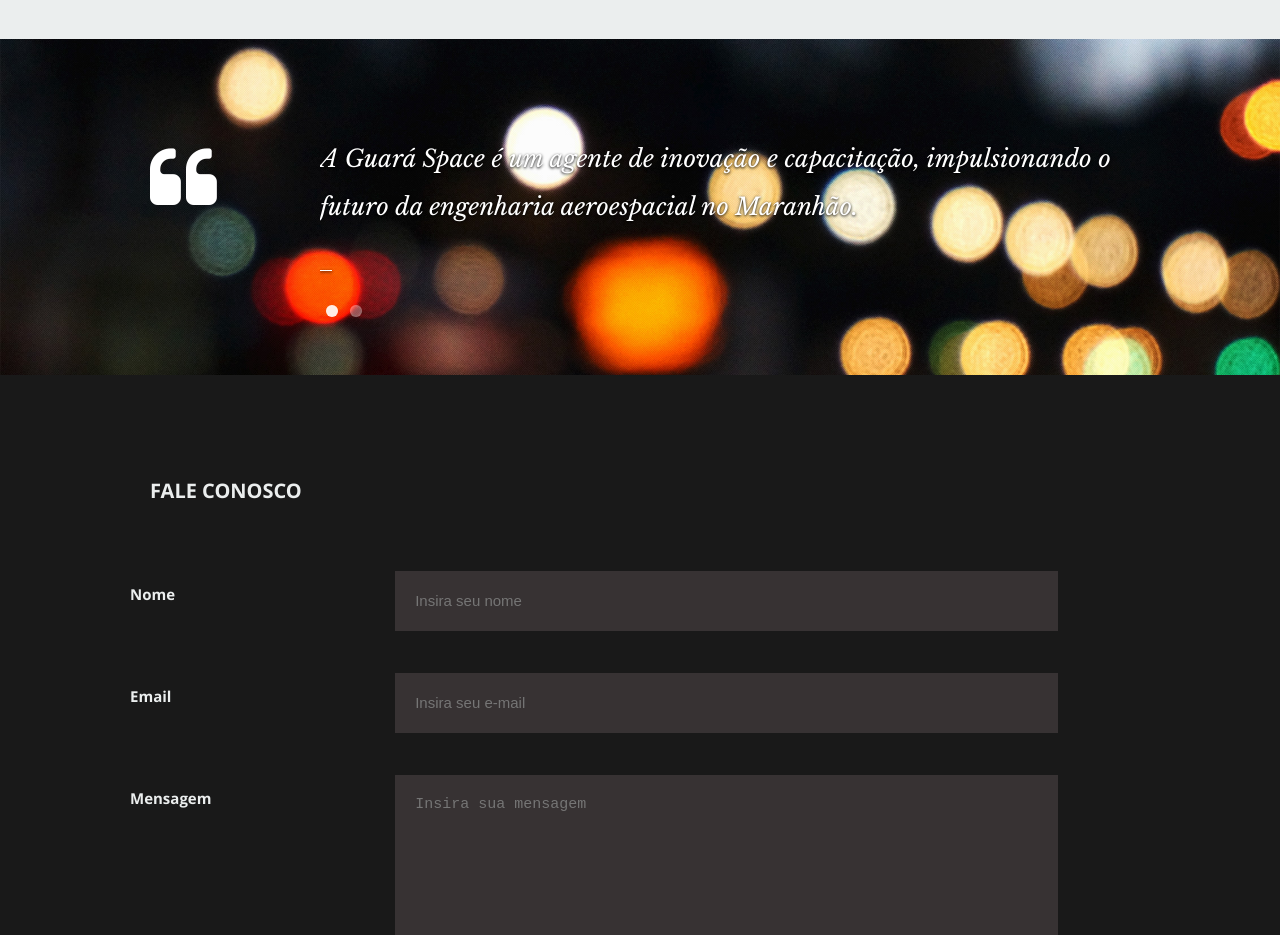
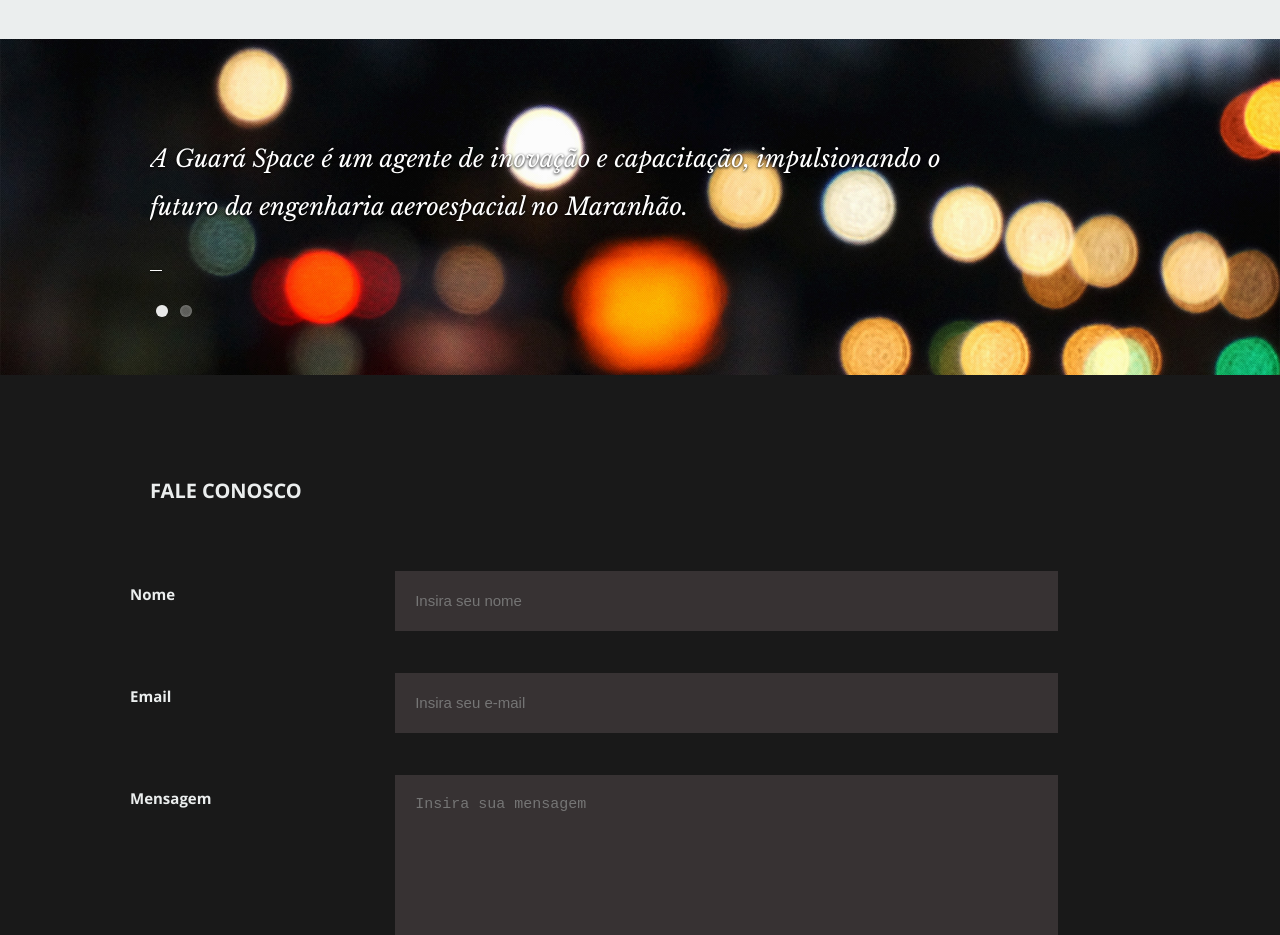
Before and after one commit to sophiapinto/guaraspace, a React (Create React App) app: page / in a window 1280 px wide. Shown: the part 1780-2715 px from the top of the page. Built offline with nearby package versions, Linux system fonts and the light colour scheme.

Commit message:
Update Contribuições and About

```diff
--- a/public/css/layout.css
+++ b/public/css/layout.css
@@ -34,7 +34,7 @@
    min-height: 500px;
    width: 100%;
    background: #161415 url(../images/header-background.jpg) no-repeat top center;
-   background-size: cover !important;
+   /*background-size: cover !important;*/
 	-webkit-background-size: cover !important;
    text-align: center;
    overflow: hidden;
--- a/src/components/Testimonials.js
+++ b/src/components/Testimonials.js
@@ -6,9 +6,6 @@
       <section id="testimonials">
         <div className="text-container">
           <div className="row">
-            <div className="two columns header-col">
-              <h1><span>Client Testimonials</span></h1>
-            </div>
             <div className="ten columns flex-container">
               <div className="flexslider">
                 <ul className="slides">
```
Also changed, not shown: src/components/About.js (+0 -14 lines), 1 other file (tests, documents, lock files or other folders).
